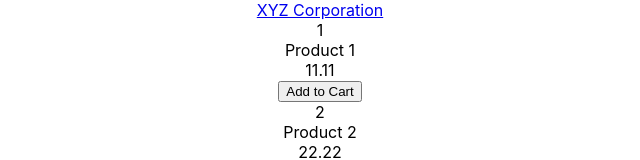
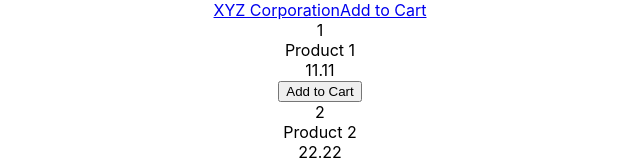
Before and after one commit to punchcode-fullstack/xyz-react.com-summer2021, a React (Create React App) app: page / in a window 1280 px wide. Shown: the top 160 px of the page, without its empty margins (320-960 px from the left). Built offline with nearby package versions, Linux system fonts and the light colour scheme.

Commit message:
exercise 11: answer

```diff
--- a/src/components/Header.tsx
+++ b/src/components/Header.tsx
@@ -4,6 +4,7 @@
   return (
     <header data-testid="Header" className="Header">
       <Link to="/">XYZ Corporation</Link>
+      <Link to="/cart">Add to Cart</Link>
     </header>
   );
 }
```
